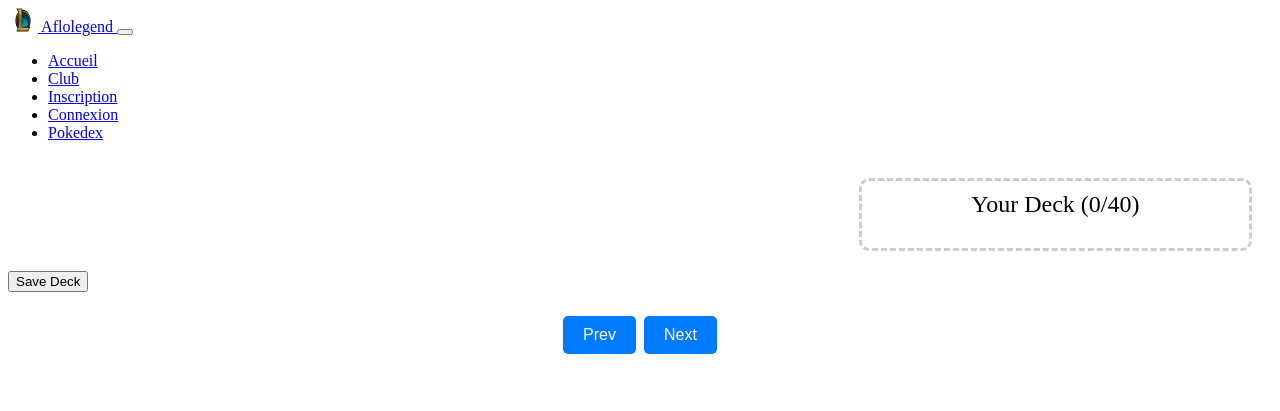
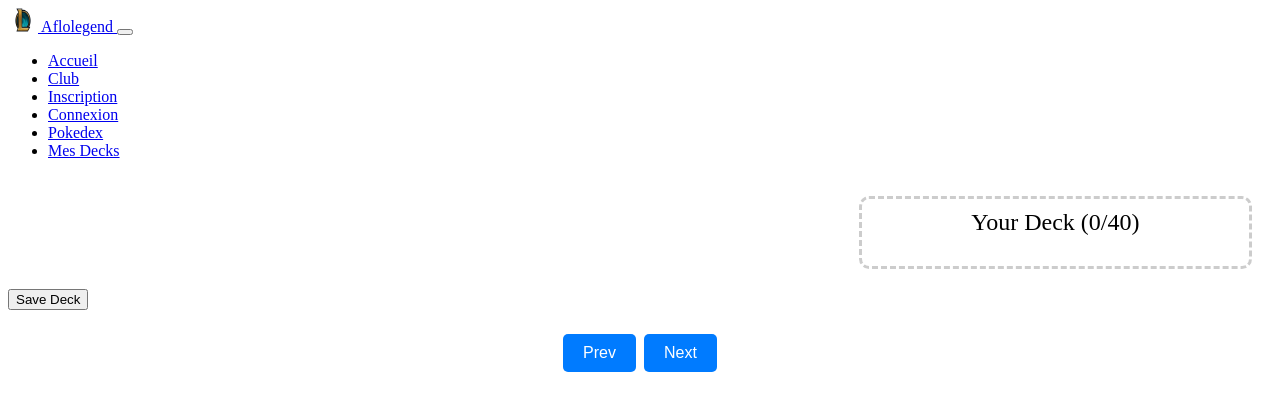
Before and after one commit to AMF-Corp/aflolegend, a Symfony app: template templates/carte/view.html.twig in a window 1280 px wide. Shown: the top 411 px of the page. Run offline with Twig, Linux system fonts and the light colour scheme; the template is opened without the code that fills it, so the values that code supplies are empty; some libraries are stand-ins or nearby versions.

Commit message:
Update base.html.twig

```diff
--- a/templates/base.html.twig
+++ b/templates/base.html.twig
@@ -44,6 +44,9 @@
 						<li class="nav-item">
 							<a class="nav-link" href={{ path('app_carte_view',{} ) }}>Pokedex</a>
 						</li>
+						<li class="nav-item">
+							<a class="nav-link" href={{ path('deck_view',{} ) }}>Mes Decks</a>
+						</li>
 					</ul>
 				</div>
 			</div>
```
